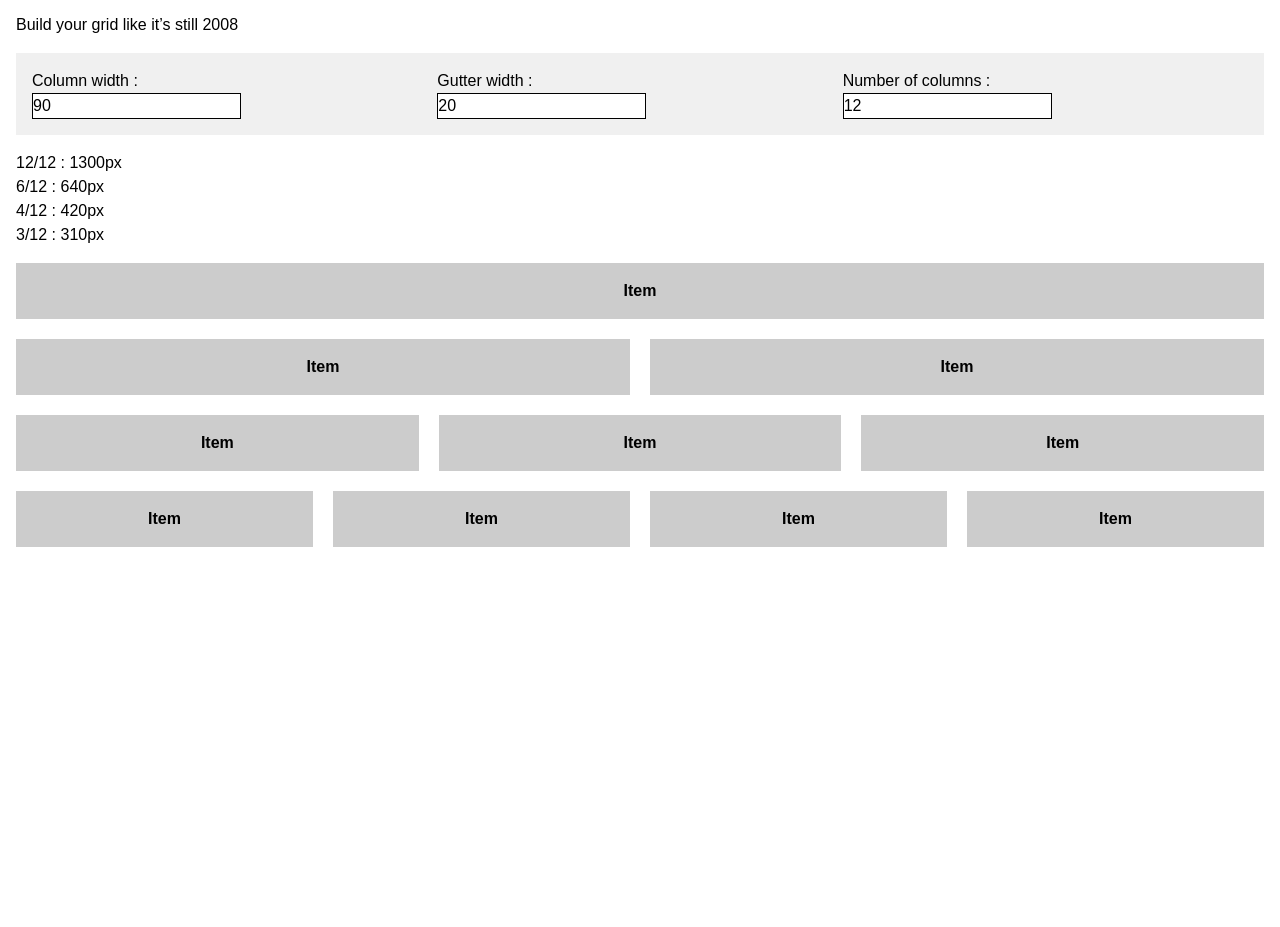
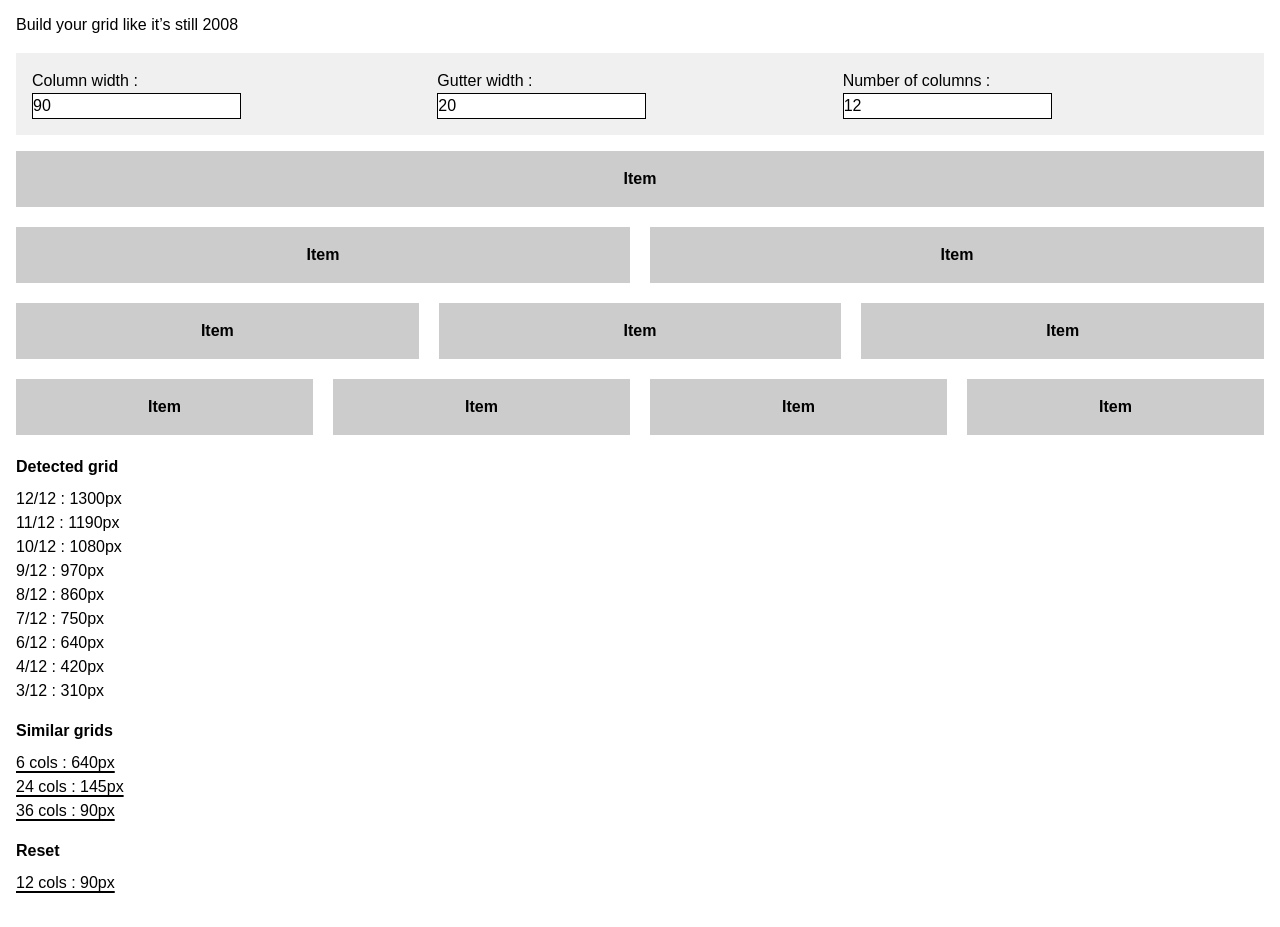
Before and after one commit to Darklg/OldSchoolGridGenerator, a plain HTML site: page index.html in a window 1280 px wide. Shown: the part 67-994 px from the top of the page. Before the commit the page ends 800 px from the top, so only its background shows below. Drawn offline with Linux system fonts and the light colour scheme.

Commit message:
Grid tweaks

```diff
--- a/assets/script.js
+++ b/assets/script.js
@@ -8,20 +8,19 @@ document.addEventListener("DOMContentLoaded", function() {
         col_width = 0,
         nb_col = 0;
 
-
-
     var tmp_gut_width = localStorage.getItem('gut_width');
-    if(tmp_gut_width){
+    if (tmp_gut_width) {
         $gutInput.value = tmp_gut_width;
     }
     var tmp_col_width = localStorage.getItem('col_width');
-if(tmp_col_width){
-    $colInput.value = tmp_col_width;
-}
+    if (tmp_col_width) {
+        $colInput.value = tmp_col_width;
+    }
     var tmp_nb_col = localStorage.getItem('nb_col');
-if(tmp_nb_col){
-    $nbcolInput.value = tmp_nb_col;
-}
+    if (tmp_nb_col) {
+        $nbcolInput.value = tmp_nb_col;
+    }
+
 
     function compute_values() {
         gut_width = parseInt($gutInput.value, 10);
@@ -35,13 +34,63 @@ if(tmp_nb_col){
         var _debug = '';
         var _versions = [1, 2, 3, 4],
             _tmp_val,
+            _tmp_i,
+            _half_fract,
+            _last_fract,
             _tmp_fract;
+
+        _debug += '<h3>Detected grid</h3>';
+
         for (var _ver in _versions) {
             _tmp_fract = Math.floor(nb_col / _versions[_ver]);
+            if (!_tmp_fract || _tmp_fract == _last_fract) {
+                continue;
+            }
             _tmp_val = ((col_width + gut_width) * _tmp_fract - gut_width);
             document.body.style.setProperty('--grid-size-' + _versions[_ver], _tmp_val + 'px');
             _debug += '<p>' + _tmp_fract + '/' + nb_col + ' : ' + _tmp_val + 'px</p>';
+
+            /* Add intervals between full and half */
+            if (_tmp_fract == nb_col) {
+                _tmp_i = nb_col - 1;
+                _half_fract = nb_col / 2;
+                for (_tmp_i == nb_col; _tmp_i > _half_fract; _tmp_i--) {
+                    _tmp_val = ((col_width + gut_width) * _tmp_i - gut_width);
+                    _debug += '<p>' + _tmp_i + '/' + nb_col + ' : ' + _tmp_val + 'px</p>';
+                }
+            }
+            _last_fract = _tmp_fract;
         }
+
+
+        _debug += '<h3>Similar grids</h3>';
+
+
+        /* Half */
+        var _subgrid = [2, 3],
+            _tmp_gut,
+            _tmp_col,
+            _tmp_nbcol;
+
+        /* Double */
+        _tmp_nbcol = Math.floor(nb_col / 2);
+        _tmp_col = _tmp_val * 2 + gut_width;
+        if (_tmp_nbcol > 1) {
+            _debug += '<p data-set-values="' + _tmp_nbcol + ';' + _tmp_col + '">' + _tmp_nbcol + ' cols : ' + _tmp_col + 'px</p>';
+        }
+
+        for (var _sub in _subgrid) {
+            _tmp_gut = gut_width * (_subgrid[_sub] - 1);
+            _tmp_nbcol = nb_col * _subgrid[_sub];
+            _tmp_col = Math.floor((_tmp_val - _tmp_gut) / _subgrid[_sub]);
+            _debug += '<p data-set-values="' + _tmp_nbcol + ';' + _tmp_col + '">' + _tmp_nbcol + ' cols : ' + _tmp_col + 'px</p>';
+        }
+
+        _debug += '<h3>Reset</h3>';
+        _tmp_nbcol = 12;
+        _tmp_col = 90;
+        _debug += '<p data-set-values="' + _tmp_nbcol + ';' + _tmp_col + '">' + _tmp_nbcol + ' cols : ' + _tmp_col + 'px</p>';
+
 
         document.body.style.setProperty('--grid-gut-width', gut_width + 'px');
         $debugInfos.innerHTML = _debug;
@@ -52,4 +101,13 @@ if(tmp_nb_col){
     $gutInput.addEventListener('change', compute_values, 1);
     $nbcolInput.addEventListener('change', compute_values, 1);
 
+    document.addEventListener('click', function(event) {
+        if (event.target.matches('[data-set-values]')) {
+            var values = event.target.getAttribute('data-set-values').split(';');
+            $nbcolInput.value = values[0];
+            $colInput.value = values[1];
+            compute_values();
+        }
+    });
+
 });
--- a/assets/style.css
+++ b/assets/style.css
@@ -113,6 +113,13 @@ input[type="number"] {
     margin: 1em 0;
 }
 
+[data-set-values] {
+    text-decoration: underline;
+    text-decoration-thickness: 0.1em;
+    text-underline-offset: 0.2em;
+    cursor: pointer;
+}
+
 /* ----------------------------------------------------------
   Grid wrap
 ---------------------------------------------------------- */
--- a/index.html
+++ b/index.html
@@ -4,8 +4,8 @@
 <meta charset="UTF-8" />
 <title>CSS Grid Old School Generator</title>
 <meta name="viewport" content="width=device-width" />
-<link rel="stylesheet" type="text/css" href="assets/style.css?v=20221209105438" />
-<script src="assets/script.js?v=20221209105438"></script>
+<link rel="stylesheet" type="text/css" href="assets/style.css?v=20241211181404" />
+<script src="assets/script.js?v=20241211181404"></script>
 </head>
 <body>
 <h1>CSS Grid Old School Generator</h1>
@@ -27,8 +27,7 @@
         </li>
     </ul>
 </form>
-<div id="debug-infos">
-</div>
+
 
 <div class="grid-wrapper">
     <div class="grid-inner">
@@ -79,5 +78,9 @@
     </div>
 </div>
 
+<div id="debug-infos">
+</div>
+
+
 </body>
 </html>
```
